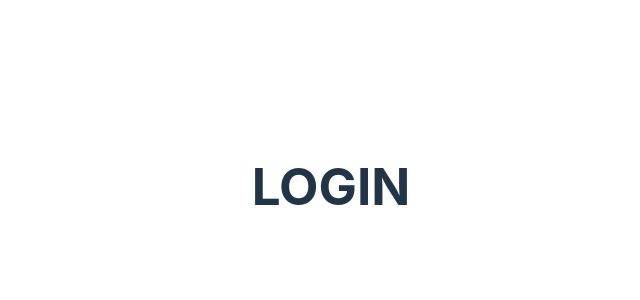
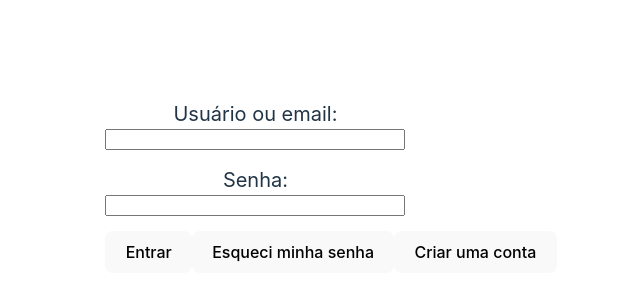
Before and after one commit to lucasolib/fichas_do_medo, a React (Vite) app: page / in a window 1280 px wide. Shown: the part 214-514 px from the top of the page, without its empty margins (309-949 px from the left). Built offline with nearby package versions, Linux system fonts and the light colour scheme.

Commit message:
Feat: HTML da pagina Login

```diff
--- a/src/components/login.tsx
+++ b/src/components/login.tsx
@@ -1,9 +1,28 @@
+import { useNavigate } from 'react-router-dom';
 import '../css/login.css';
 
-function Login() {
+function Login () {
+  const navigate = useNavigate();
+
+  function entrar () {
+    navigate('/personagem');
+  }
+
   return (
     <>
-      <h1>LOGIN</h1>
+      <main>
+        <label htmlFor='usuario'>
+          Usuário ou email:
+          <input type='text' name='usuario' className='usuario'/>
+        </label>
+        <label htmlFor='senha'>
+          Senha:
+          <input type='text' name='senha' className='senha'/>
+        </label>
+        <button className='entrar' onClick={entrar}>Entrar</button>
+        <button className='esqueceuSenha'>Esqueci minha senha</button>
+        <button className='criarConta'>Criar uma conta</button>
+      </main>
     </>
   )
 }
```
